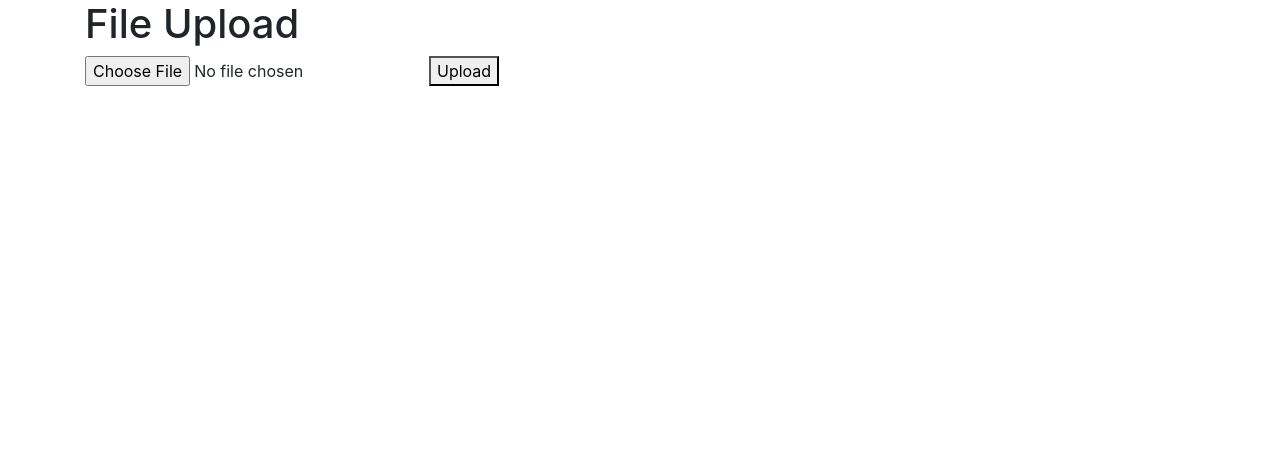
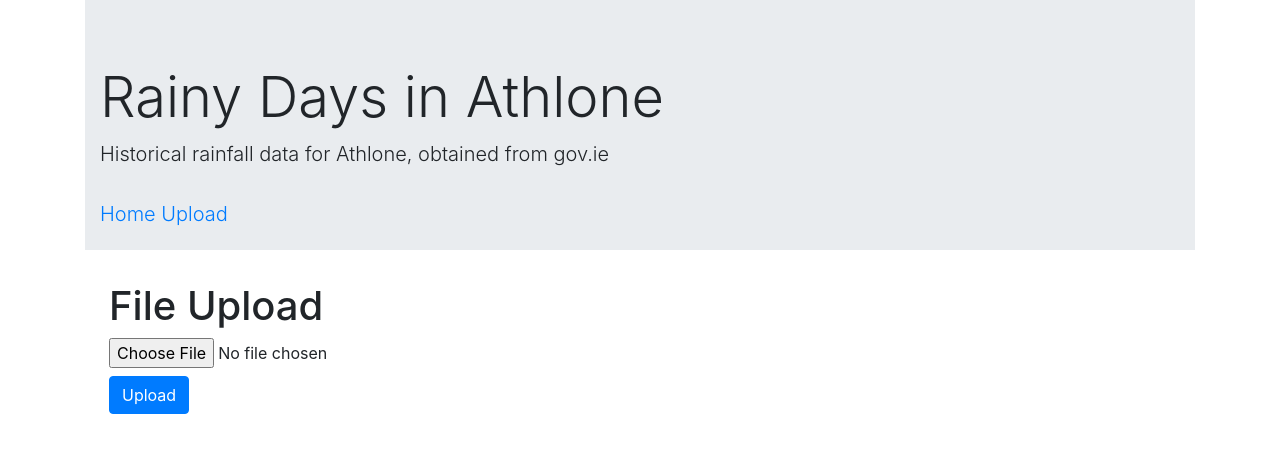
Before and after one commit to aidanduff/weather-data-ui, a React (Create React App) app: page /upload in a window 1280 px wide. Shown: the top 452 px of the page. Built offline with nearby package versions, Linux system fonts and the light colour scheme.

Commit message:
some refactoring in file upload and added navigation into the jumbotron for now

```diff
--- a/src/App.js
+++ b/src/App.js
@@ -2,11 +2,13 @@ import React from "react";
 import "./App.css";
 import WeatherData from "./components/weatherData";
 import FileUpload from "./components/fileUpload";
+import Nav from "./components/nav";
 import { Route, Redirect, Switch } from "react-router-dom";
 
 function App() {
   return (
     <main role="main" className="container">
+      <Nav />
       <Switch>
         <Route path="/home" component={WeatherData}></Route>
         <Route path="/upload" component={FileUpload}></Route>
--- a/src/components/fileUpload.jsx
+++ b/src/components/fileUpload.jsx
@@ -7,20 +7,18 @@ class FileUpload extends Component {
     this.state = {
       file: null,
     };
-    this.onFormSubmit = this.onFormSubmit.bind(this);
-    this.onChange = this.onChange.bind(this);
-    this.fileUpload = this.fileUpload.bind(this);
   }
-  onFormSubmit(e) {
+
+  onFormSubmit = (e) => {
     e.preventDefault(); // Stop form submit
     this.fileUpload(this.state.file).then((response) => {
       console.log(response.data);
     });
-  }
-  onChange(e) {
+  };
+  onChange = (e) => {
     this.setState({ file: e.target.files[0] });
-  }
-  fileUpload(file) {
+  };
+  fileUpload = (file) => {
     const url = "http://localhost:8080/upload";
     const formData = new FormData();
     formData.append("file", file);
@@ -30,14 +28,20 @@ class FileUpload extends Component {
       },
     };
     return post(url, formData, config);
-  }
+  };
 
   render() {
     return (
-      <form onSubmit={this.onFormSubmit}>
+      <form onSubmit={this.onFormSubmit} className="m-4">
         <h1>File Upload</h1>
-        <input type="file" onChange={this.onChange} />
-        <button type="submit">Upload</button>
+        <div className="custom-file">
+          <div className="input-group">
+            <input type="file" className="mb-2" onChange={this.onChange} />
+          </div>
+          <button className="btn btn-primary" type="submit">
+            Upload
+          </button>
+        </div>
       </form>
     );
   }
--- /dev/null
+++ b/src/components/nav.jsx
@@ -0,0 +1,21 @@
+import React from "react";
+import { Link, NavLink } from "react-router-dom";
+
+const Nav = () => {
+  return (
+    <div className="jumbotron jumbotron-fluid" style={{ maxHeight: "250px" }}>
+      <div className="container">
+        <h1 className="display-4">Rainy Days in Athlone</h1>
+        <p className="lead">
+          Historical rainfall data for Athlone, obtained from gov.ie<br></br>
+          <br></br>
+          <Link to="/"> Home </Link>
+          <Link to="/upload"> Upload </Link>
+          <a href=""></a>
+        </p>
+      </div>
+    </div>
+  );
+};
+
+export default Nav;
--- a/src/components/weatherData.jsx
+++ b/src/components/weatherData.jsx
@@ -36,14 +36,6 @@ class WeatherData extends Component {
 
     return (
       <div className="container">
-        <div className="jumbotron jumbotron-fluid">
-          <div className="container">
-            <h1 className="display-4">Rainy Days in Athlone</h1>
-            <p className="lead">
-              Historical rainfall data for Athlone, obtained from gov.ie
-            </p>
-          </div>
-        </div>
         <div className="row">
           <div className="col">
             <WeatherDataTable weatherDataItems={weatherDataItems} />
```
